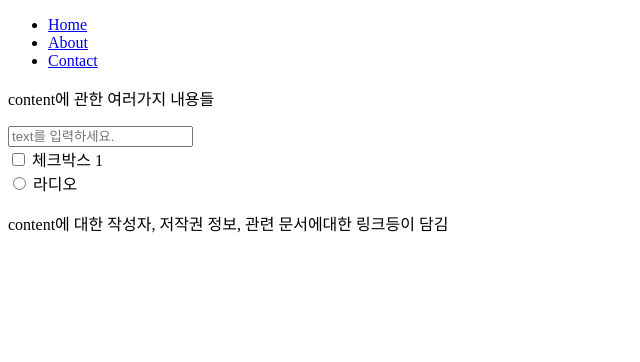
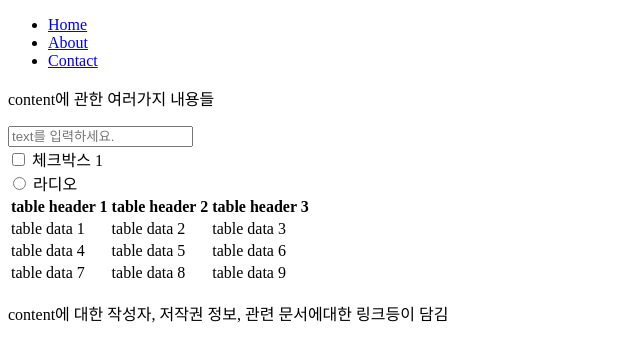
Before and after one commit to redbuttonking/Exp-new-test1, a plain HTML site: page 11_6_homework.html in a window 1280 px wide. Shown: the whole page, without its empty margins (0-640 px from the left). Drawn offline with Linux system fonts and the light colour scheme.

Commit message:
Exp 3번 미션

```diff
--- a/11_6_homework.html
+++ b/11_6_homework.html
@@ -29,6 +29,30 @@
         <input type="radio" id="radio" />
         <label for="radio">라디오</label>
       </div>
+
+      <table>
+        <tr>
+          <th>table header 1</th>
+          <th>table header 2</th>
+          <th>table header 3</th>
+        </tr>
+
+        <tr>
+          <td>table data 1</td>
+          <td>table data 2</td>
+          <td>table data 3</td>
+        </tr>
+        <tr>
+          <td>table data 4</td>
+          <td>table data 5</td>
+          <td>table data 6</td>
+        </tr>
+        <tr>
+          <td>table data 7</td>
+          <td>table data 8</td>
+          <td>table data 9</td>
+        </tr>
+      </table>
     </main>
 
     <footer>
```
